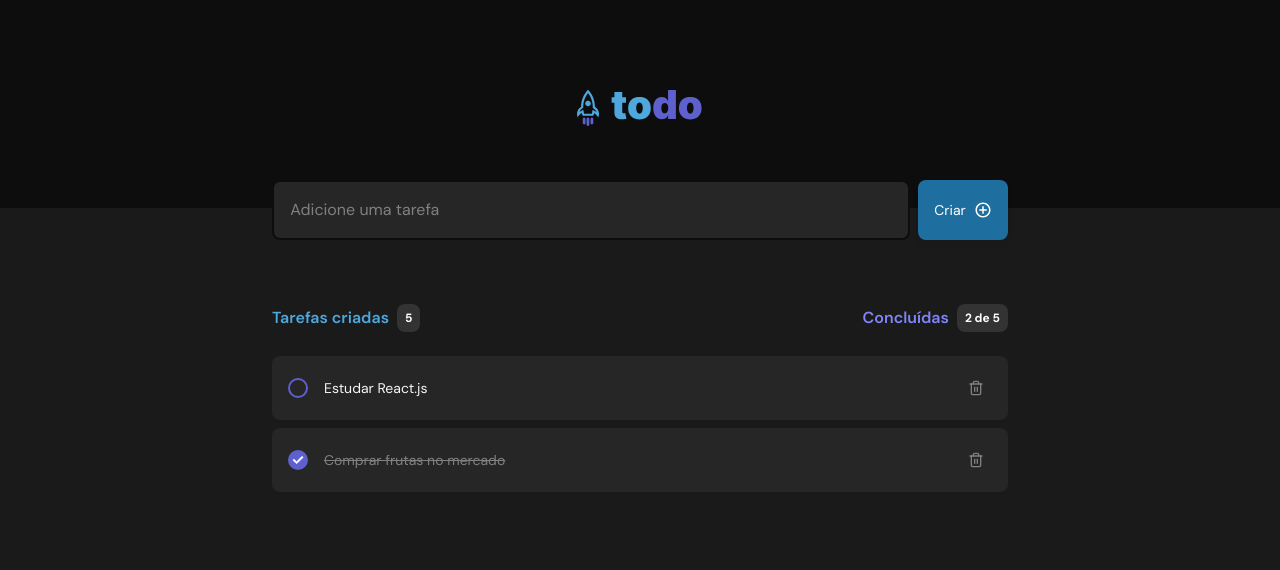
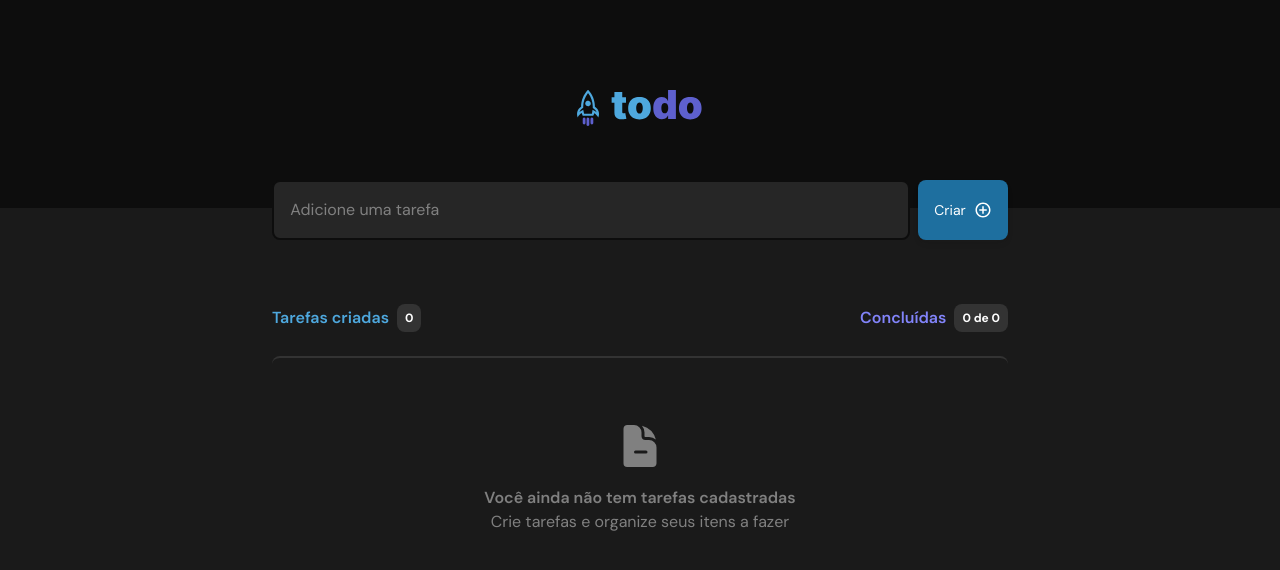
Before and after one commit to MtheusR/todolist-rocektseat-challenge, a React (Vite) app: page / in a window 1280 px wide. Shown: the top 570 px of the page. Built offline with nearby package versions, Linux system fonts and the light colour scheme.

Commit message:
feat: add task e delet task

```diff
--- a/src/App.jsx
+++ b/src/App.jsx
@@ -1,17 +1,13 @@
-import { SectionInput } from './SectionInput';
-import { SectionTasks } from './SectionTasks';
-
+import { TaskSection } from './TaskSection';
 export function App() {
 	return (
 		<>
-			<main className="bg-gray-600 h-screen w-s">
+			<main className="bg-gray-600 h-screen w-s pb-4">
 				<header className="flex justify-center bg-gray-700 p-20">
 					<img src="/logotipo.svg" alt="logo todo" />
 				</header>
 
-				<SectionInput />
-
-				<SectionTasks />
+				<TaskSection />
 			</main>
 		</>
 	);
--- a/src/SectionInput.jsx
+++ /dev/null
@@ -1,20 +0,0 @@
-import { Button } from '@material-tailwind/react';
-import { MdAddCircleOutline } from 'react-icons/md';
-
-export function SectionInput() {
-	return (
-		<form className="flex justify-center -mt-7 gap-2 m-4">
-			<input
-				type="text"
-				className="bg-gray-500 rounded-lg p-4 border-2 border-gray-700 placeholder:text-gray-300 focus:outline-none text-gray-100 focus:border-purple-dark w-full max-w-[638px]"
-				placeholder="Adicione uma tarefa"
-			/>
-			<Button className="bg-blue-dark capitalize flex items-center justify-center gap-2 text-sm font-normal p-4 rounded-lg outline-none hover:bg-blue focus:bg-blue ">
-				<p>Criar</p>
-				<span className="text-lg">
-					<MdAddCircleOutline />{' '}
-				</span>
-			</Button>
-		</form>
-	);
-}
--- a/src/SectionTasks.jsx
+++ /dev/null
@@ -1,50 +0,0 @@
-import { Chip } from '@material-tailwind/react';
-import { HiDocumentMinus } from 'react-icons/hi2';
-import { TaskItem } from './TaskItem';
-
-const TASKS = [
-	{ id: 1, checked: false, description: 'Estudar React.js' },
-	{ id: 2, checked: true, description: 'Comprar frutas no mercado' },
-];
-
-function ChipCustom({ valueChip }) {
-	return <Chip className="px-2 bg-gray-400 normal-case" value={valueChip} />;
-}
-
-function EmpytList() {
-	return (
-		<>
-			<div className="flex flex-col items-center border-t-2 w-full border-gray-400 rounded-lg text-gray-300 py-16 px-6">
-				<HiDocumentMinus className="text-5xl mb-4" />
-				<p>
-					<span className="font-semibold">Você ainda não tem tarefas cadastradas</span>
-					<br />
-					Crie tarefas e organize seus itens a fazer
-				</p>
-			</div>
-		</>
-	);
-}
-
-export function SectionTasks() {
-	return (
-		<main className="flex flex-col items-center mx-4 gap-6 mt-16">
-			<header className="flex justify-between w-full max-w-[736px]">
-				<div className="flex items-center gap-2">
-					<p className="font-semibold text-blue">Tarefas criadas</p>
-					<ChipCustom valueChip="5" />
-				</div>
-				<div className="flex items-center gap-2">
-					<p className="font-semibold text-purple">Concluídas</p>
-					<ChipCustom valueChip="2 de 5" />
-				</div>
-			</header>
-			<section className="flex flex-col gap-2  w-full max-w-[736px]">
-				{/* <EmpytList /> */}
-				{TASKS.map((task) => {
-					return <TaskItem key={task.id} checked={task.checked} description={task.description} />;
-				})}
-			</section>
-		</main>
-	);
-}
--- a/src/TaskItem.jsx
+++ b/src/TaskItem.jsx
@@ -1,7 +1,11 @@
 import { Checkbox, IconButton } from '@material-tailwind/react';
 import { LuTrash2 } from 'react-icons/lu';
 
-export function TaskItem({ checked, description }) {
+export function TaskItem({ id, checked, description, onDeleteTask }) {
+	function handleDeleteTask() {
+		onDeleteTask({ id });
+	}
+
 	return (
 		<>
 			<div className="flex p-4 rounded-lg justify-between bg-gray-500">
@@ -16,13 +20,14 @@ export function TaskItem({ checked, description }) {
 						checked={checked}
 					/>
 					<p className={checked ? 'text-sm text-gray-300 line-through' : 'text-sm text-gray-100'}>
-						{description}
+						{description} {id}
 					</p>
 					{/* text-gray-300 line-through */}
 					{/* <p className="text-gray-100 text-sm">{description}</p> */}
 				</div>
 
 				<button
+					onClick={handleDeleteTask}
 					type="button"
 					className="m-0 hover:bg-gray-400 p-2 rounded-md text-gray-300 hover:text-danger transition-all duration-300 bg-transparent"
 				>
--- /dev/null
+++ b/src/TaskSection.jsx
@@ -0,0 +1,105 @@
+import { useState } from 'react';
+import { Button, Chip } from '@material-tailwind/react';
+import { MdAddCircleOutline } from 'react-icons/md';
+import { HiDocumentMinus } from 'react-icons/hi2';
+import { TaskItem } from './TaskItem';
+import { comment } from 'postcss';
+
+function CustomChip({ value }) {
+	return <Chip className="px-2 bg-gray-400 normal-case" value={value} />;
+}
+
+function EmptyTaskList() {
+	return (
+		<div className="flex flex-col items-center border-t-2 w-full border-gray-400 rounded-lg text-gray-300 py-16 px-6">
+			<HiDocumentMinus className="text-5xl mb-4" />
+			<p className="text-center">
+				<span className="font-semibold">Você ainda não tem tarefas cadastradas</span>
+				<br />
+				Crie tarefas e organize seus itens a fazer
+			</p>
+		</div>
+	);
+}
+
+export function TaskSection() {
+	const [tasks, setTasks] = useState([]);
+
+	const [newTaskText, setNewTaskText] = useState('');
+
+	function handleCreateNewTask(event) {
+		event.preventDefault(); // Previne o comportamento padrão do formulário
+
+		if (newTaskText.trim() === '') return; // Não adiciona tarefas vazias
+
+		const newTask = {
+			id: tasks.length + 1, // Gera um ID único (pode ser melhorado)
+			checked: false,
+			description: newTaskText,
+		};
+
+		setTasks([...tasks, newTask]); // Adiciona a nova tarefa à lista existente
+		setNewTaskText(''); // Reseta o campo de texto
+	}
+
+	function newTaskChange(event) {
+		setNewTaskText(event.target.value);
+	}
+
+	function deleteTask(taskToDelete) {
+		const updatedTasks = tasks.filter((task) => task.id !== taskToDelete.id);
+		setTasks(updatedTasks); // Atualiza a lista de tarefas
+	}
+
+	return (
+		<section className="task-section">
+			<form onSubmit={handleCreateNewTask} className="flex justify-center -mt-7 gap-2 m-4">
+				<input
+					name="taskInput"
+					type="text"
+					value={newTaskText}
+					className="bg-gray-500 rounded-lg p-4 border-2 border-gray-700 placeholder:text-gray-300 focus:outline-none text-gray-100 focus:border-purple-dark w-full max-w-[638px]"
+					placeholder="Adicione uma tarefa"
+					onChange={newTaskChange} // Atualiza o estado do input
+				/>
+				<Button
+					type="submit"
+					className="bg-blue-dark capitalize flex items-center justify-center gap-2 text-sm font-normal p-4 rounded-lg outline-none hover:bg-blue focus:bg-blue"
+				>
+					<span>Criar</span>
+					<MdAddCircleOutline className="text-lg" />
+				</Button>
+			</form>
+
+			<div className="flex flex-col items-center mx-4 gap-6 mt-16">
+				<header className="flex justify-between w-full max-w-[736px]">
+					<div className="flex items-center gap-2">
+						<p className="font-semibold text-blue">Tarefas criadas</p>
+						<CustomChip value={tasks.length} />
+					</div>
+					<div className="flex items-center gap-2">
+						<p className="font-semibold text-purple">Concluídas</p>
+						<CustomChip
+							value={`${tasks.filter((task) => task.checked).length} de ${tasks.length}`}
+						/>
+					</div>
+				</header>
+
+				<section className="flex flex-col gap-2 w-full max-w-[736px]">
+					{tasks.length === 0 ? (
+						<EmptyTaskList />
+					) : (
+						tasks.map((task) => (
+							<TaskItem
+								key={task.id}
+								checked={task.checked}
+								description={task.description}
+								onDeleteTask={() => deleteTask(task)}
+							/>
+						))
+					)}
+				</section>
+			</div>
+		</section>
+	);
+}
```
